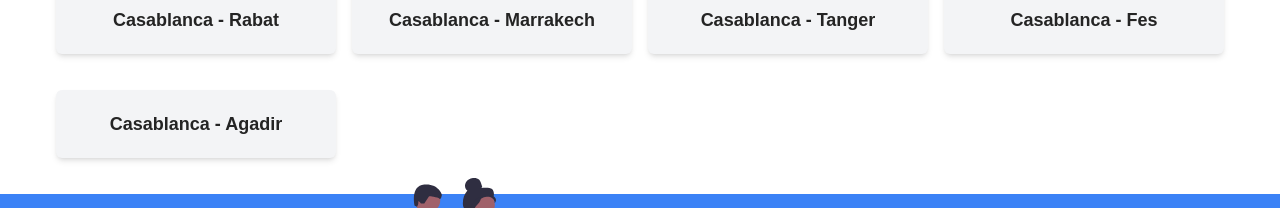
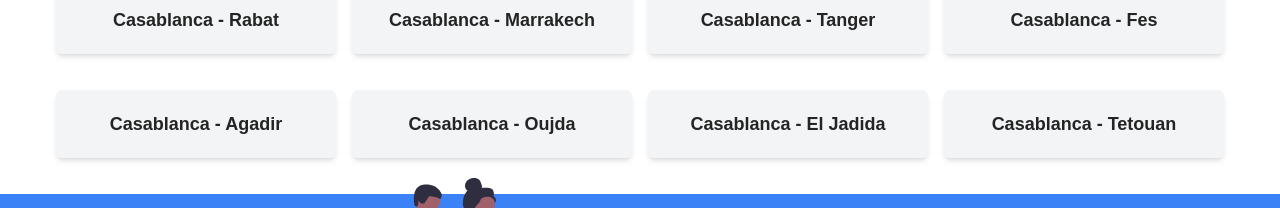
Before and after one commit to MohamedBehhar/diniMaak, a React (Vite) app in the folder frontend/: page / in a window 1280 px wide. Shown: the part 542-750 px from the top of the page. Built offline with nearby package versions, Linux system fonts and the light colour scheme; no server answers.

Commit message:
adding some destination

```diff
--- a/frontend/src/pages/Home.tsx
+++ b/frontend/src/pages/Home.tsx
@@ -47,7 +47,32 @@ const popularRides = [
     search: `?departure=Casablanca&destination=Agadir&departure_day=${
       new Date().toISOString().split("T")[0]
     }&number_of_seats=1&user_id=${localStorage.getItem("id") || "-1"}`,
-  }
+  },
+  {
+    key: 6,
+    from: "Casablanca",
+    to: "Oujda",
+    search: `?departure=Casablanca&destination=Oujda&departure_day=${
+      new Date().toISOString().split("T")[0]
+    }&number_of_seats=1&user_id=${localStorage.getItem("id") || "-1"}`,
+  },
+  {
+    key: 7,
+    from: "Casablanca",
+    to: "El Jadida",
+    search: `?departure=Casablanca&destination=El Jadida&departure_day=${
+      new Date().toISOString().split("T")[0]
+    }&number_of_seats=1&user_id=${localStorage.getItem("id") || "-1"}`,
+  },
+  {
+    key: 8,
+    from: "Casablanca",
+    to: "Tetouan",
+    search: `?departure=Casablanca&destination=Tetouan&departure_day=${
+      new Date().toISOString().split("T")[0]
+    }&number_of_seats=1&user_id=${localStorage.getItem("id") || "-1"}`,
+  },
+
 ];
 
 function Home() {
--- a/frontend/src/pages/Profile.tsx
+++ b/frontend/src/pages/Profile.tsx
@@ -57,59 +57,52 @@ const Profile = () => {
   }, []);
 
   return (
-    <div className="flex flex-col items-center justify-center gap-4 container">
-      <h1 className="w-[100%] text-3xl text-center p-7">Profile</h1>
-      <div className="   ">
-        <div className=" flex flex-col items-center gap-3">
-          <Image
-            width={"200px"}
-            height={"200px"}
-            className="rounded-full object-cover border-none"
-            src={image ? URL.createObjectURL(image) : `http://localhost:3000${user.profile_picture}`
-
-          }
-            onError={(e) => {
-              e.currentTarget.src = DefaultUserImage;
-            }}
+      <div className="flex flex-col items-center justify-center gap-4 container mx-auto py-8">
+        <h1 className="text-3xl font-semibold text-center">Profile</h1>
+        <div className="w-full max-w-md bg-white shadow-md rounded-lg p-6">
+          <div className="flex flex-col items-center gap-3">
+            <img
+              src={image ? URL.createObjectURL(image) : `http://localhost:3000${user.profile_picture}`}
+              onError={(e) => { e.currentTarget.src = DefaultUserImage; }}
+              alt="Profile"
+              className="w-40 h-40 rounded-full object-cover"
             />
-          <div className="flex items-center  ">
+            <div className="flex items-center w-full mt-4">
               <label
                 htmlFor="avatar"
-              className="cursor-pointer w-full flex justify-center items-center bg-gray-200  mx-4 rounded-md gap-5 px-4"
+                className="cursor-pointer w-full flex justify-center items-center bg-gray-200 hover:bg-gray-300 transition mx-4 rounded-md gap-2 px-4 py-2"
               >
-              <PlusOutlined className="text-4xl text-gray-500" />
-              <p>Upload your profile picture</p>
+                <PlusOutlined className="text-2xl text-gray-500" />
+                <p className="text-gray-700">Upload your profile picture</p>
               </label>
               <input
                 type="file"
                 id="avatar"
                 name="avatar"
                 accept="image/png, image/jpeg"
-              onChange={(e) => {
-                setImage(e.target.files![0]);
-              }}
+                onChange={(e) => { setImage(e.target.files[0]); }}
                 className="hidden"
               />
             </div>
           </div>
 
-        <div className="info">
-          <div className="flex gap-4">
-            <h1 className="text-xl text-cyan-600 font-bold">Name :</h1>
+          <div className="mt-6">
+            <div className="flex gap-4 mb-2">
+              <h1 className="text-lg text-cyan-600 font-semibold">Name:</h1>
               <p className="text-lg text-gray-800">{user.username}</p>
             </div>
-          <div className="flex gap-4">
-            <h1 className="text-xl text-cyan-600 font-bold">Email :</h1>
+            <div className="flex gap-4 mb-2">
+              <h1 className="text-lg text-cyan-600 font-semibold">Email:</h1>
               <p className="text-lg text-gray-800">{user.email}</p>
             </div>
-          <div className="flex gap-4">
-            <h1 className="text-xl text-cyan-600 font-bold">Phone :</h1>
+            <div className="flex gap-4 mb-2">
+              <h1 className="text-lg text-cyan-600 font-semibold">Phone:</h1>
               <p className="text-lg text-gray-800">{user.phone_number}</p>
             </div>
           </div>
         </div>
         <button
-        className="w-[100%] bg-cyan-600 text-white p-3 my-5"
+          className="w-full max-w-md bg-cyan-600 text-white py-2 mt-6 rounded-md hover:bg-cyan-700 transition"
           onClick={updateProfile}
         >
           Update
```
Also changed, not shown: 1 other file (tests, documents, lock files or other folders). Lines whose indentation alone changed are shown as unchanged.
